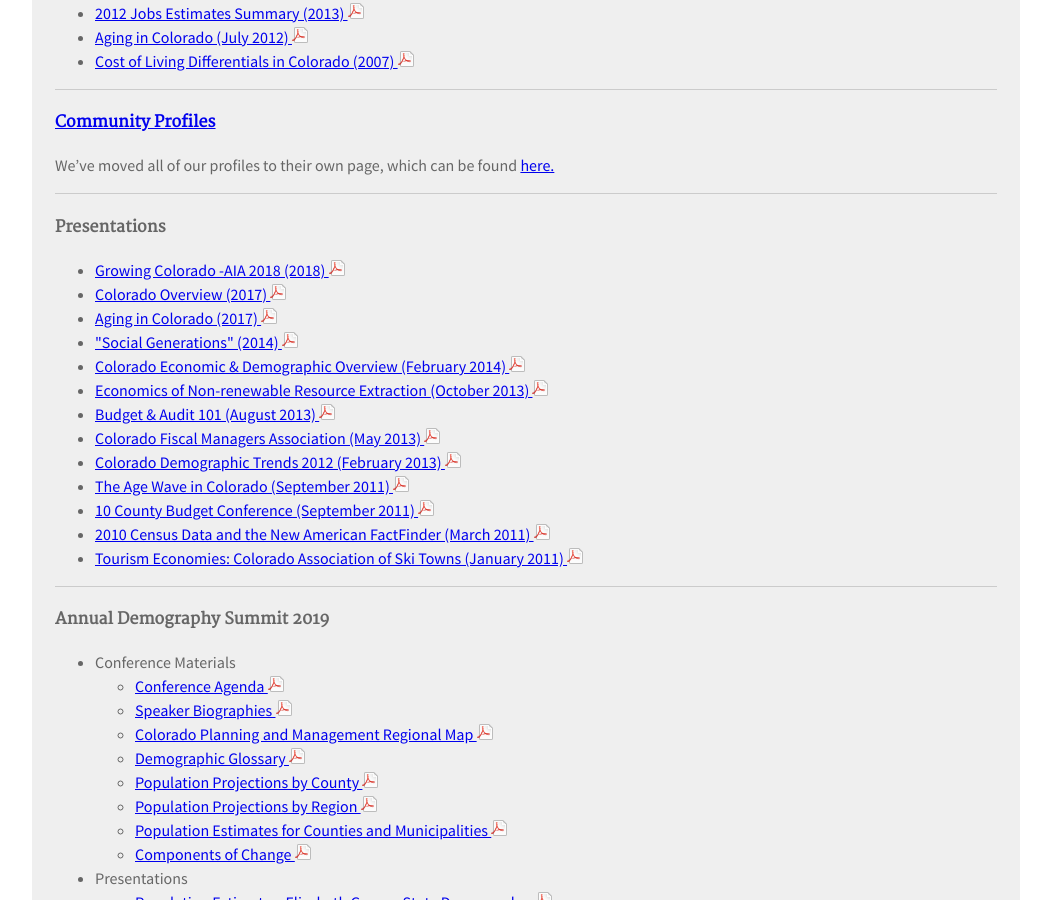
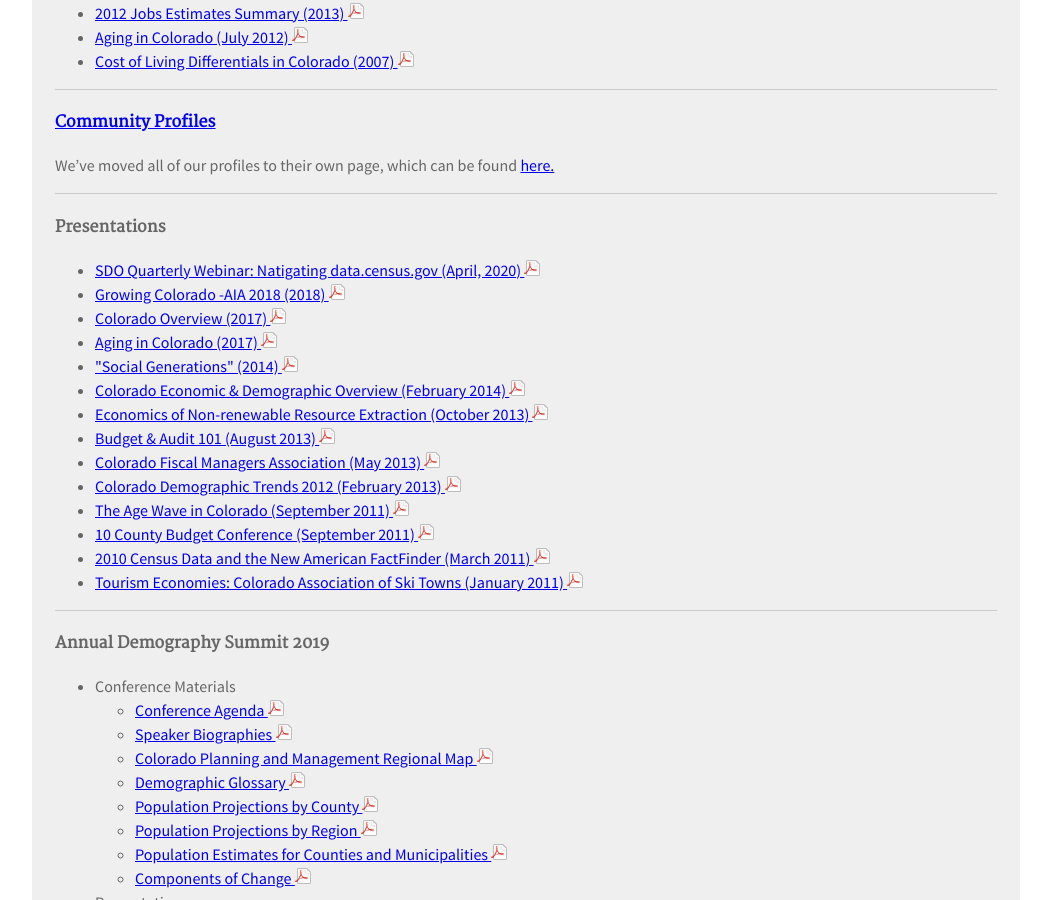
Before and after one commit to TBleess/Website_New, a Jekyll site: the page built from pages/9_Not_in_Menu/publications-and-presentations.md, in a window 1280 px wide and 900 px high, scrolled down 948 px. Shown: the whole window, without its empty margins (114-1165 px from the left). Built offline with Jekyll 4.4.1, drawn with Linux system fonts in a browser that asks for light colours.

Commit message:
Update publications-and-presentations.md

```diff
--- a/pages/9_Not_in_Menu/publications-and-presentations.md
+++ b/pages/9_Not_in_Menu/publications-and-presentations.md
@@ -56,6 +56,7 @@
 
 #### Presentations
 
+- [SDO Quarterly Webinar: Natigating data.census.gov (April, 2020) ![pdf](/images/page_white_acrobat.png 'download pdf file')](https://drive.google.com/uc?export=download&id=1e5xNp_iA5vb7kNo0y1mAaZvtgbyYBplZ)
 - [Growing Colorado -AIA 2018 (2018) ![pdf](/images/page_white_acrobat.png 'download pdf file')](https://drive.google.com/uc?export=download&id=1o9KoOYWB0LcqknYnCLTfk6XotZjHwAea)
 - [Colorado Overview (2017) ![pdf](/images/page_white_acrobat.png 'download pdf file')](https://drive.google.com/uc?export=download&id=0B9kZxy54UDqMZDFWVEpvb2dWSHM)
 - [Aging in Colorado (2017) ![pdf](/images/page_white_acrobat.png 'download pdf file')](https://drive.google.com/uc?export=download&id=0B9kZxy54UDqMbklTdy1qNWc1bTQ)
```
